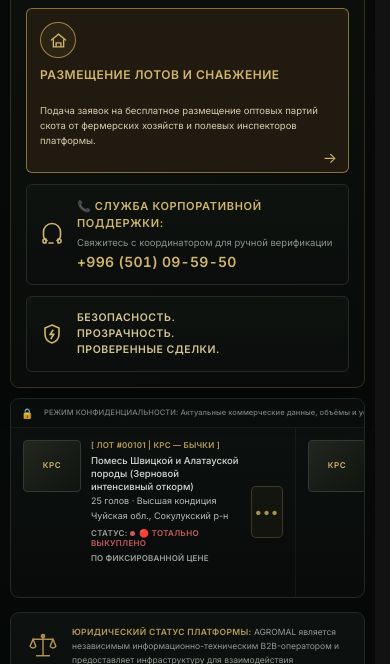
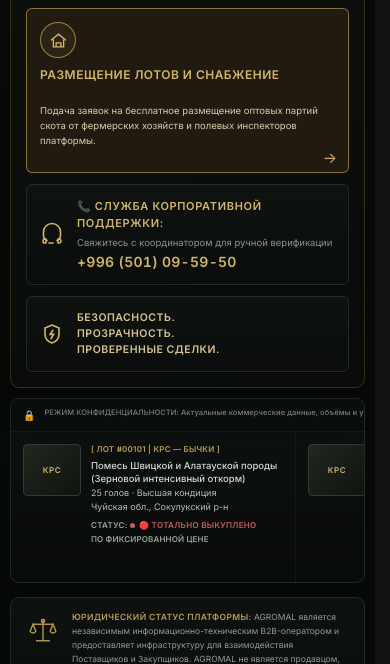
Before and after one commit to kanatormonov2003-eng/AGROMAL, a website with bundled scripts: page index.html in a window 390 px wide. Shown: the part 1693-2357 px from the top of the page. Built offline with nearby package versions, Linux system fonts and the light colour scheme.

Commit message:
Fix mobile homepage lots and language layout

```diff
--- a/assets/css/agromal-homepage-overrides.css
+++ b/assets/css/agromal-homepage-overrides.css
@@ -1708,69 +1708,14 @@ body.homepage .homepage-demo-lots__notice strong {
 }
 
 @media (max-width: 767px) {
-
-  /* =======================================================
-     CONFIDENTIALITY NOTICE — HORIZONTAL SCROLL
-     Текст ведёт себя так же, как горизонтальные лоты.
-     ======================================================= */
-
   body.homepage .homepage-demo-lots__notice {
-    width: 100%;
-    max-width: 100%;
-    min-width: 0;
-
-    display: flex;
-    align-items: center;
-
+    padding: 8px 10px;
     gap: 7px;
-
-    padding: 8px 10px;
-
-    box-sizing: border-box;
-
-    overflow-x: auto;
-    overflow-y: hidden;
-
-    scrollbar-width: none;
-    -webkit-overflow-scrolling: touch;
-
-    white-space: nowrap;
-  }
-
-  body.homepage .homepage-demo-lots__notice::-webkit-scrollbar {
-    display: none;
-  }
-
-  body.homepage .homepage-demo-lots__notice-icon {
-    flex: 0 0 auto;
-
-    width: 16px;
-    min-width: 16px;
-
-    margin: 0;
-
-    font-size: 10px;
-    line-height: 1;
   }
 
   body.homepage .homepage-demo-lots__notice p {
-    flex: 0 0 auto;
-
-    width: max-content;
-    min-width: max-content;
-    max-width: none;
-
-    margin: 0;
-
-    white-space: nowrap;
-
-    overflow: visible;
-
     font-size: 7.5px;
     line-height: 1.5;
-
-    overflow-wrap: normal;
-    word-break: normal;
   }
 }
 body.homepage .homepage-lot__animal {
@@ -1932,12 +1877,19 @@ body.homepage .homepage-lot__note {
    На телефоне текст читается, кнопка становится нормальной.
    ========================================================= */
 
+/* =========================================================
+   MOBILE — NOTICE + LOTS = ONE HORIZONTAL SCROLL
+   Уведомление и лоты прокручиваются вместе
+   ========================================================= */
+
 @media (max-width: 767px) {
 
   body.homepage .homepage-demo-lots {
     width: calc(100% - 20px);
+
     overflow-x: auto;
     overflow-y: hidden;
+
     -webkit-overflow-scrolling: touch;
     scrollbar-width: none;
   }
@@ -1946,18 +1898,81 @@ body.homepage .homepage-lot__note {
     display: none;
   }
 
+
+  /* ---------------------------------------------------------
+     ВЕСЬ ВНУТРЕННИЙ БЛОК = ШИРОКАЯ ЛЕНТА
+     --------------------------------------------------------- */
+
+  body.homepage .homepage-demo-lots__notice,
   body.homepage .homepage-demo-lots__grid {
-    min-width: 0;
     width: max-content;
+    min-width: max-content;
+  }
+
+
+  /* ---------------------------------------------------------
+     NOTICE
+     Теперь он имеет ту же ширину,
+     что и вся лента лотов
+     --------------------------------------------------------- */
+
+  body.homepage .homepage-demo-lots__notice {
+    display: flex;
+
+    align-items: flex-start;
+
+    gap: 9px;
+
+    width: 100%;
+    min-width: calc(285px * 5);
+
+    box-sizing: border-box;
+
+    padding: 8px 12px 9px;
+
+    white-space: normal;
+  }
+
+  body.homepage .homepage-demo-lots__notice-icon {
+    flex: 0 0 auto;
+  }
+
+  body.homepage .homepage-demo-lots__notice p {
+    flex: 0 0 auto;
+
+    width: calc((285px * 5) - 40px);
+
+    max-width: none;
+
+    margin: 0;
+
+    white-space: normal;
+
+    font-size: 7.5px;
+    line-height: 1.5;
+  }
+
+
+  /* ---------------------------------------------------------
+     LOTS
+     --------------------------------------------------------- */
+
+  body.homepage .homepage-demo-lots__grid {
 
     display: grid;
+
+    width: max-content;
+    min-width: max-content;
+
     grid-template-columns:
-      repeat(5, minmax(285px, 285px));
+      repeat(5, 285px);
 
     padding-right: 0;
   }
 
+
   body.homepage .homepage-lot {
+
     width: 285px;
     min-width: 285px;
     max-width: 285px;
@@ -1965,38 +1980,53 @@ body.homepage .homepage-lot__note {
     min-height: 150px;
 
     display: grid;
-    grid-template-columns: 58px minmax(0, 1fr) 32px;
+
+   grid-template-columns: 58px minmax(0, 1fr);
 
     gap: 10px;
+
     align-items: start;
 
     padding: 12px;
 
+    box-sizing: border-box;
+
     overflow: hidden;
   }
 
-  /* Изображение / тип животного */
+
   body.homepage .homepage-lot__animal {
     width: 58px;
+    min-width: 58px;
     height: 52px;
-    min-width: 58px;
-  }
-
-  /* Текстовый блок */
+  }
+
+
   body.homepage .homepage-lot__meta {
     min-width: 0;
     width: 100%;
     overflow: hidden;
   }
 
-  /*
-     На мобильном разрешаем тексту занимать
-     несколько строк вместо обрезания.
-  */
+
+  body.homepage .homepage-lot__id,
+  body.homepage .homepage-lot__name,
+  body.homepage .homepage-lot__volume,
+  body.homepage .homepage-lot__status,
+  body.homepage .homepage-lot__note {
+
+    white-space: normal;
+
+    overflow: hidden;
+
+    text-overflow: clip;
+
+    overflow-wrap: break-word;
+    word-break: normal;
+  }
+
 
   body.homepage .homepage-lot__id {
-    white-space: normal;
-    overflow: hidden;
     display: -webkit-box;
     -webkit-box-orient: vertical;
     -webkit-line-clamp: 2;
@@ -2004,9 +2034,8 @@ body.homepage .homepage-lot__note {
     line-height: 1.3;
   }
 
+
   body.homepage .homepage-lot__name {
-    white-space: normal;
-    overflow: hidden;
     display: -webkit-box;
     -webkit-box-orient: vertical;
     -webkit-line-clamp: 3;
@@ -2014,9 +2043,8 @@ body.homepage .homepage-lot__note {
     line-height: 1.35;
   }
 
+
   body.homepage .homepage-lot__volume {
-    white-space: normal;
-    overflow: hidden;
     display: -webkit-box;
     -webkit-box-orient: vertical;
     -webkit-line-clamp: 2;
@@ -2024,9 +2052,8 @@ body.homepage .homepage-lot__note {
     line-height: 1.35;
   }
 
+
   body.homepage .homepage-lot__status {
-    white-space: normal;
-    overflow: hidden;
     display: -webkit-box;
     -webkit-box-orient: vertical;
     -webkit-line-clamp: 2;
@@ -2034,9 +2061,8 @@ body.homepage .homepage-lot__note {
     line-height: 1.35;
   }
 
+
   body.homepage .homepage-lot__note {
-    white-space: normal;
-    overflow: hidden;
     display: -webkit-box;
     -webkit-box-orient: vertical;
     -webkit-line-clamp: 2;
@@ -2044,12 +2070,13 @@ body.homepage .homepage-lot__note {
     line-height: 1.35;
   }
 
-  /*
-     Кнопка ••• больше и удобнее для телефона.
-     Никаких изменений её логики.
-  */
+
+  /* ---------------------------------------------------------
+     КНОПКА ЛОТА
+     --------------------------------------------------------- */
 
   body.homepage .homepage-lot__more {
+
     width: 32px;
     min-width: 32px;
     max-width: 32px;
@@ -2072,16 +2099,47 @@ body.homepage .homepage-lot__note {
     background: rgba(184, 154, 85, .05);
   }
 
-  body.homepage .homepage-lot__more:active {
-    background: rgba(184, 154, 85, .12);
-  }
-
-  /*
-     Убираем стрелку справа — она на мобильном
-     сейчас скрыта и не занимает место.
-  */
-
+
+  /* Внутренняя стрелка не нужна */
   body.homepage .homepage-demo-lots__next {
     display: none;
   }
 }
+@media (max-width: 767px) {
+
+  body.homepage .homepage-demo-lots {
+    overflow-x: auto;
+    overflow-y: hidden;
+    scrollbar-width: none;
+    -webkit-overflow-scrolling: touch;
+  }
+
+  body.homepage .homepage-demo-lots::-webkit-scrollbar {
+    display: none;
+  }
+
+  body.homepage .homepage-demo-lots__track {
+    width: max-content;
+    min-width: max-content;
+    display: block;
+  }
+
+  body.homepage .homepage-demo-lots__notice {
+    width: 1465px;
+    min-width: 1465px;
+  }
+
+  body.homepage .homepage-demo-lots__notice p {
+    width: 1400px;
+    max-width: none;
+  }
+
+  body.homepage .homepage-demo-lots__grid {
+    width: max-content;
+    min-width: max-content;
+    grid-template-columns: repeat(5, 285px);
+  }
+}
+body.homepage .homepage-lot__more {
+  display: none !important;
+}
```
